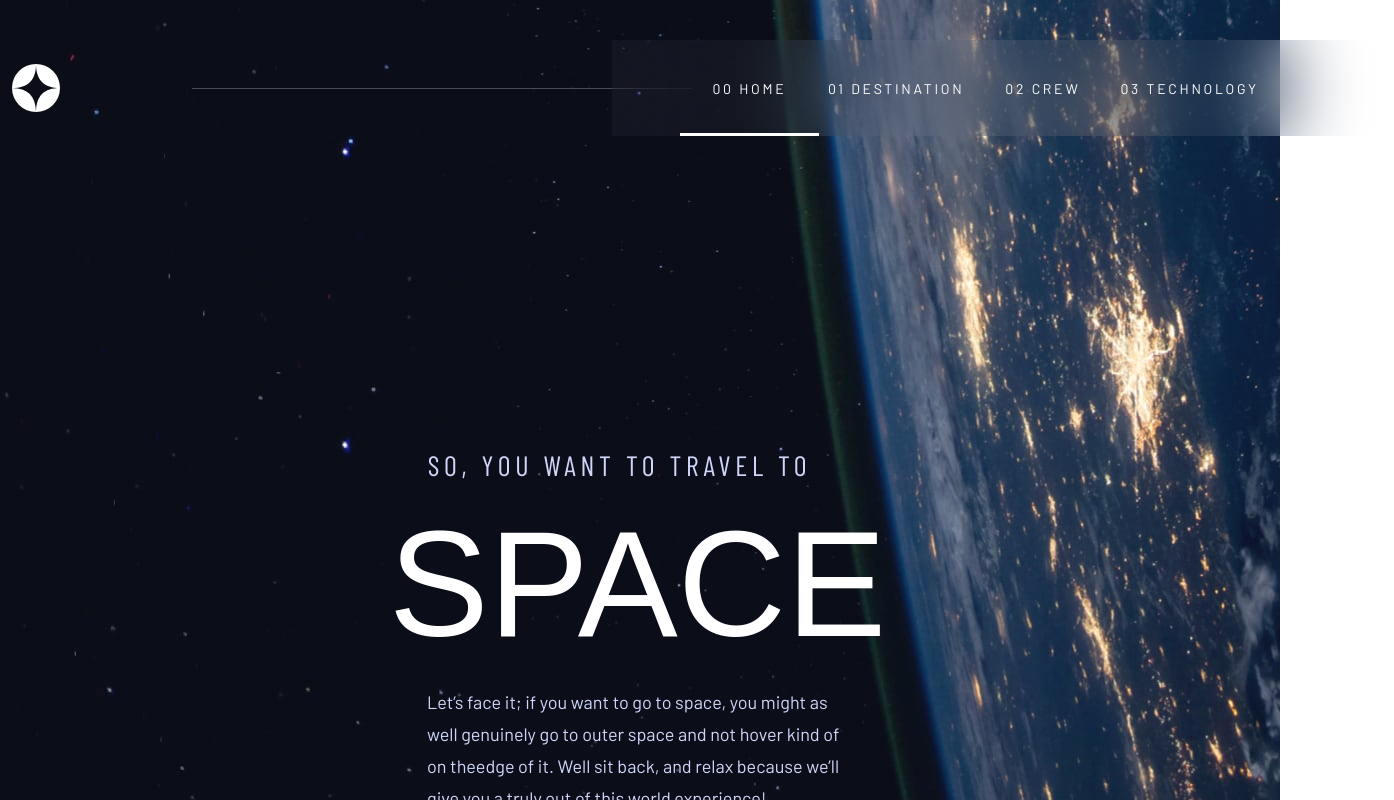
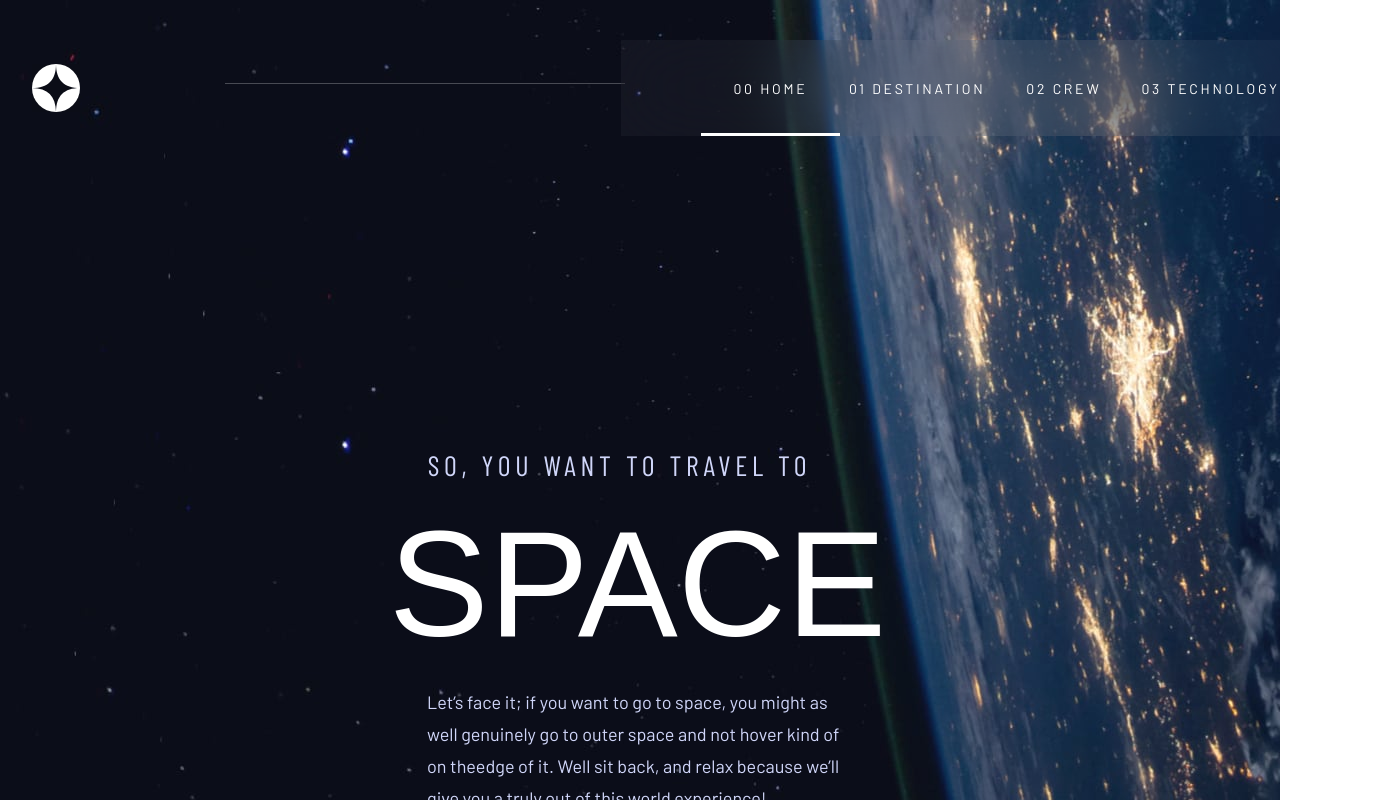
Before and after one commit to mohadese-nm/space-tourism-website, a Vue app: page / in a window 1280 px wide. Shown: the top 800 px of the page, 1394 px wide, since content can reach past the window. Built offline with nearby package versions, Linux system fonts and the light colour scheme; a web font is replaced by a local one.

Commit message:
change navigation elements position from absolute to columns

```diff
--- a/src/views/homePage.vue
+++ b/src/views/homePage.vue
@@ -3,7 +3,7 @@
         <navigation-bar></navigation-bar>
         <div class="container-fluid">
             <div class="row home-content justify-content-center align-items-center">
-                <div class="col home-text">
+                <div class="col-lg home-text">
                     <p class="home-p1">
                         SO, YOU WANT TO TRAVEL TO
                     </p>
@@ -17,7 +17,7 @@
                     </p>
                 </div>
 
-                <div class="col home-explore">
+                <div class="col-lg home-explore">
                         <div class="explore-oval">
                             <p class="explore-text">
                                 EXPLORE
@@ -128,7 +128,7 @@ export default {
 
 }
 
-@media screen and (max-width:900px) {
+@media screen and (max-width:992px) {
     .content{
         height: 1024px;
         background-image: url(../assets/home/background-home-tablet.jpg);
@@ -141,18 +141,11 @@ export default {
                     font-size: 20px;
                     line-height: 24px;
                     text-align: center;
-                    letter-spacing: 3.375px;
-                }
-                .home-p2{
-                    line-height: 150px;
-                }
-                .home-p3{
-                    font-size: 16px;
-                    line-height: 28px;
                 }
             }
             .home-explore{
                 padding: 0;
+                margin-top: 150px;
                 .explore-oval{
                     width: 242px;
                     height: 242px;
@@ -161,4 +154,25 @@ export default {
         }
     }
 }
+
+@media screen and (max-width:768px){
+    .content{
+        .home-content{
+            .home-text{
+                .home-p1{
+                    letter-spacing: 3.375px;
+                }
+                .home-p2{
+                    line-height: 150px;
+                    text-align: center;
+                }
+                .home-p3{
+                    font-size: 16px;
+                    line-height: 28px;
+                    text-align: center;
+                }
+            }
+        }
+    }
+}
 </style>
--- a/src/views/navigationBar.vue
+++ b/src/views/navigationBar.vue
@@ -1,12 +1,13 @@
 <template>
     <div class="container-fluid">
-        <div class="navigation">
-            <div class="nav-logo">
+        <div class=" row navigation">
+            <div class="col nav-logo">
                 <img src="../assets/shared/logo.svg">
             </div>
-            <div class="nav-line">
+            <div class="col nav-line">
+                <div class="line"></div>
             </div>
-            <div class="nav-blur">
+            <div class="col nav-blur">
                 <div class="nav-links">
                     <div class="row align-items-center justify-content-center">
                         <div class="col link-column me-2">
@@ -63,46 +64,39 @@
     top: 40px;
 
     .nav-logo{
-        position: absolute;
-        width: 48px;
-        height: 48px;
-        left: 0;
-        top: 24px;
-        background-color: white;
+        max-width: 48px;
+        max-height: 48px;
+        margin-top: 24px;
+        margin-left: 20px;
         img{
-            position: absolute;
             width: 48px;
             height: 48px;
-            left: 0;
-            top: 0;
             background: #0B0D17;
         }
     }
     .nav-line{
-        position: absolute;
-        width: 500px;
-        height: 1px;
-        left: 180px;
-        top: 48px;
-        background-color: white;
-        mix-blend-mode: normal;
-        opacity: 0.25;
+        display: flex;
+        justify-content: end;
+        .line{
+            margin: 43px -16px 0 0;
+            width: 400px;
+            height: 1px;
+            background-color: white;
+            mix-blend-mode: normal;
+            opacity: 0.25;
+        }
     }
     .nav-blur{
-        position: absolute;
-        width: 62.3%;
+        max-width: 840px;
         height: 96px;
-        left: 600px;
-        top: 0px;
         background: rgba(255, 255, 255, 0.04);
         backdrop-filter: blur(40px);
 
         .nav-links{
-            position: absolute;
             width: 555px;
             height: 19px;
-            left: 80px;
-            top: 39px;
+            margin-left: 80px;
+            margin-top: 39px;
 
             .link-column{
                 text-align: center;
@@ -142,8 +136,10 @@
     }
 }
 
-@media screen and (max-width: 900px){
+@media screen and (max-width: 992px){
     .navigation{
+        display: flex;
+        justify-content: space-between;
         top: 0;
         .nav-line{
             display: none;
```
